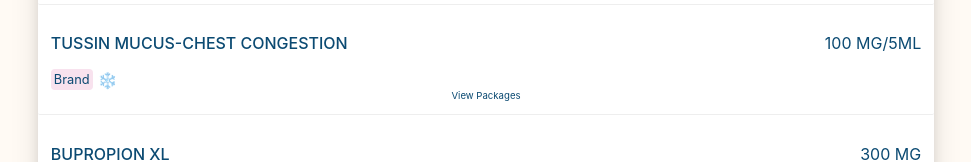
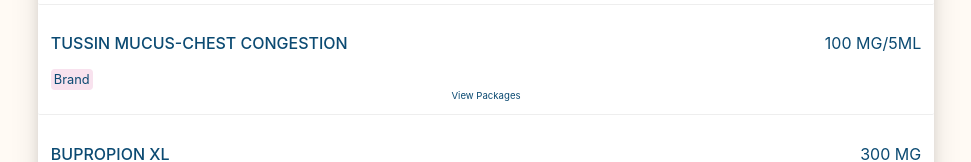
Before and after one commit to lilyhoratio/prescriptions-dropdown, a React (Create React App) app: page / in a window 1280 px wide. Shown: the part 581-743 px from the top of the page, without its empty margins (154-1125 px from the left). Built offline with nearby package versions, Linux system fonts and the light colour scheme.

Commit message:
used Math.random() to randomly generate whether med is refriderated

```diff
--- a/src/Medication.js
+++ b/src/Medication.js
@@ -28,7 +28,7 @@
         <span className={`Medication-tag ${isBrand ? "brand" : "generic"}`}>
           {isBrand ? "Brand" : "Generic"}
         </span>
-        <span>❄️</span>
+        <span>{Math.random() >= 0.5 && "❄️"}</span>
         {/* <span className="">{isRefrigerated ? "❄️" : ""}</span> */}
       </div>
       <div className="Medication-button" onClick={handleExpansion}>
```
